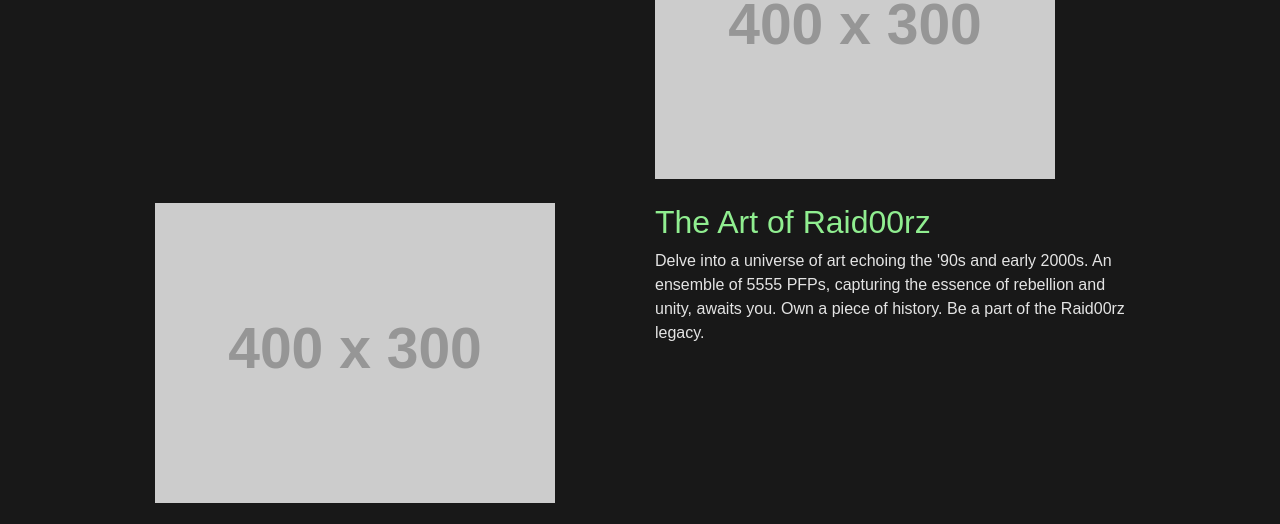
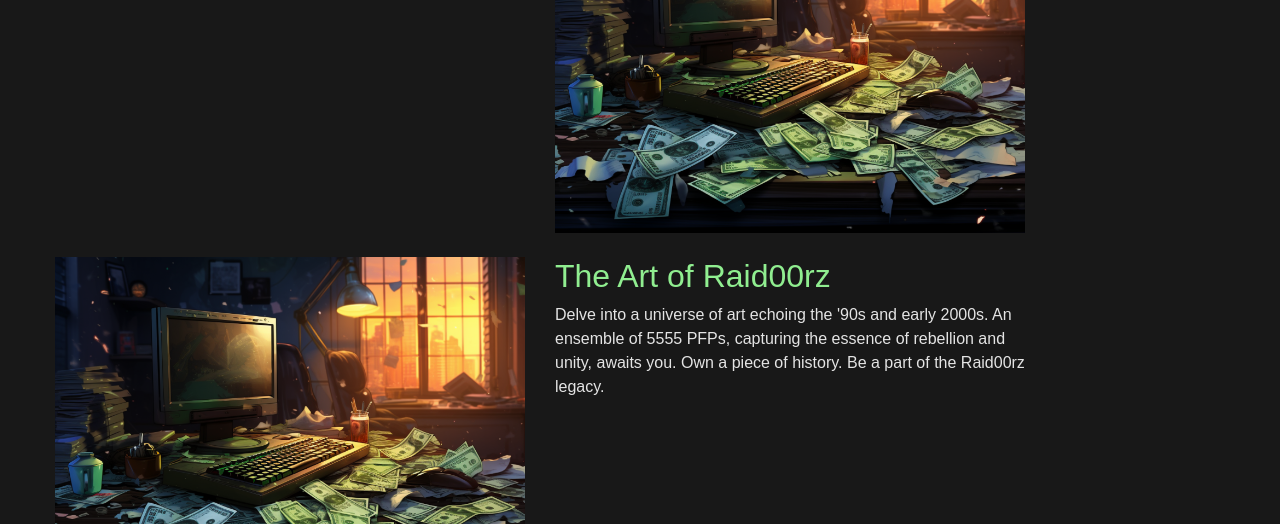
Before and after one commit to raid00r/raid00rz_website, a plain HTML site: page index.html in a window 1280 px wide. Shown: the part 719-1243 px from the top of the page. Drawn offline with nearby package versions, Linux system fonts and the light colour scheme; placeholder pictures from the web are drawn by us.

Commit message:
minor changes

```diff
--- a/index.html
+++ b/index.html
@@ -52,14 +52,14 @@
             <h2>Utility & Revenue</h2>
             <p>Holding our NFTs isn't just an aesthetic choice. It's a ticket to consistent revenue. Our unique Raid2Earn model amplifies the traditional approach, rewarding everyone in the Raid00rz family.</p>
         </div>
-        <div class="col-md-5 offset-md-1">
-            <img src="https://placehold.co/400x300/000000/FFF" alt="Image" class="img-fluid">
+        <div class="col-md-5">
+            <img src="box_01.png" alt="Image" class="img-fluid">
         </div>
     </section>
 
     <section class="row my-4">
-        <div class="col-md-5 offset-md-1">
-            <img src="https://placehold.co/400x300/000000/FFF" alt="Image" class="img-fluid">
+        <div class="col-md-5">
+            <img src="box_01.png" alt="Image" class="img-fluid">
         </div>
         <div class="col-md-5">
             <h2>The Art of Raid00rz</h2>
```
